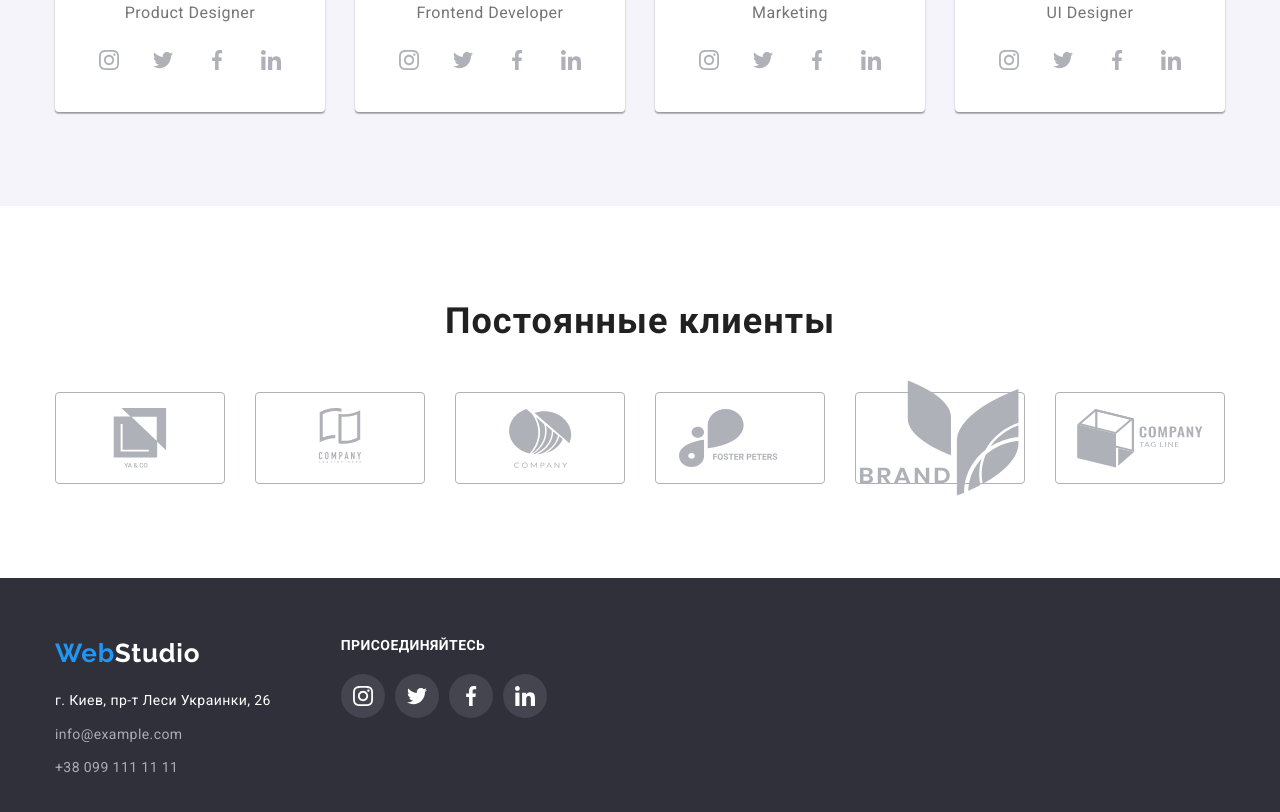
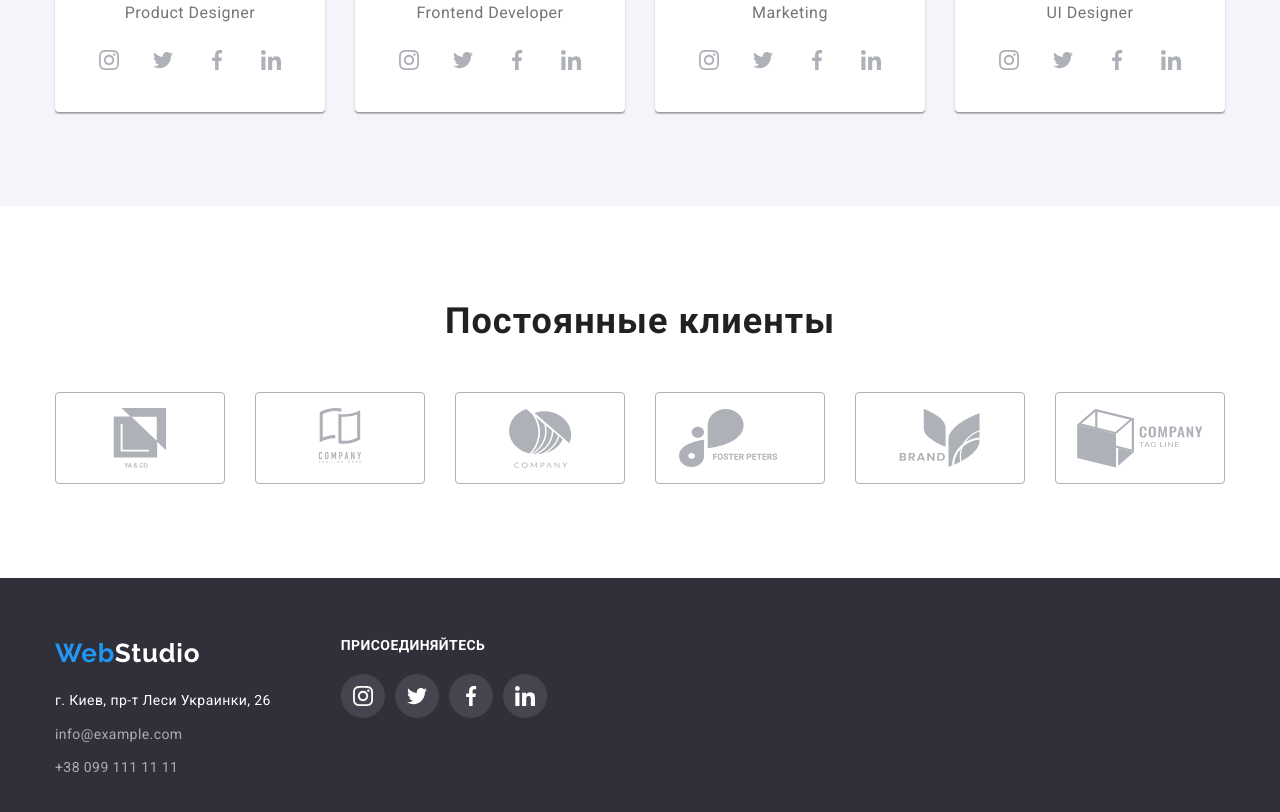
Before and after one commit to mavka13/goit-markup-hw-04, a plain HTML site: page index.html in a window 1280 px wide. Shown: the part 2103-2915 px from the top of the page. Drawn offline with nearby package versions, Linux system fonts and the light colour scheme.

Commit message:
виправляє помилку в розмітці елементу

```diff
--- a/index.html
+++ b/index.html
@@ -335,7 +335,7 @@
                     </li>
                     <li class="clients-list-item">
                         <a class="clients-link" href="">
-                            <svg class="clients-icon" width="160" height60">
+                            <svg class="clients-icon" width="160" height="60">
                                 <use href="./images/icons.svg/sprite.svg#icon-group5"></use>
                             </svg>
                         </a>
```
